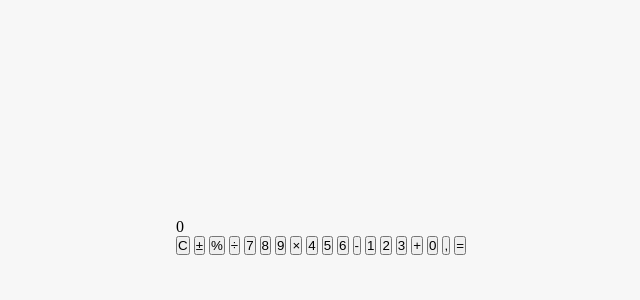
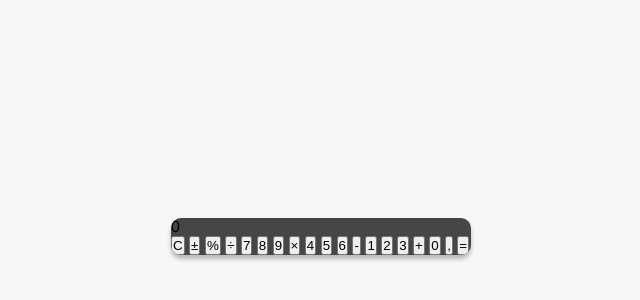
Before and after one commit to codeshk/Calculadora, a plain HTML site: page index.html in a window 1280 px wide. Shown: the part 164-464 px from the top of the page, without its empty margins (319-959 px from the left). Drawn offline with Linux system fonts and the light colour scheme.

Commit message:
Style div calculator

```diff
--- a/style.css
+++ b/style.css
@@ -11,3 +11,12 @@ body {
    height: 100vh;
    background-color: #f7f7f7;
 }
+
+.calculator{
+   width: 300px;
+   background-color: #464646;
+   border-radius: 10px;
+   box-shadow: 0px 4px 4px #00000040;
+   font-family: "Helvetica Neue", sans-serif;
+   overflow: hidden;
+}
```
